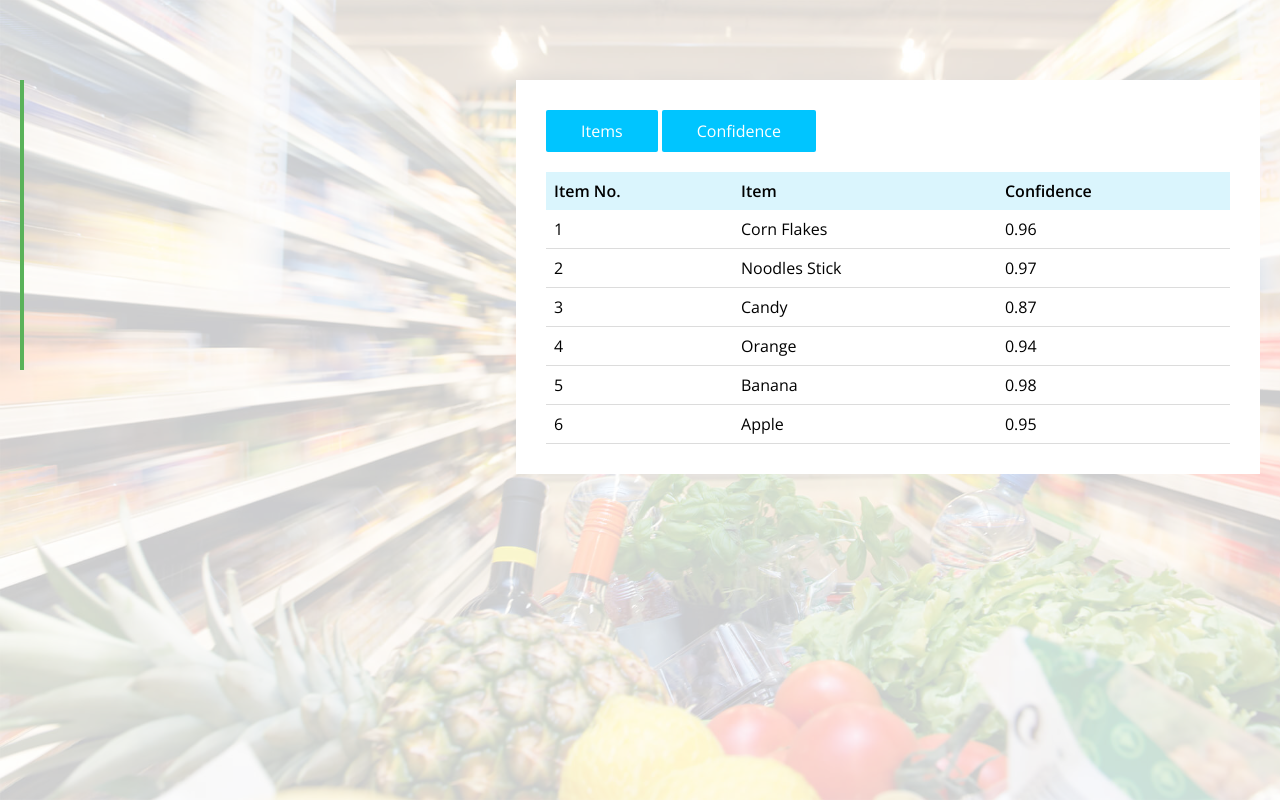
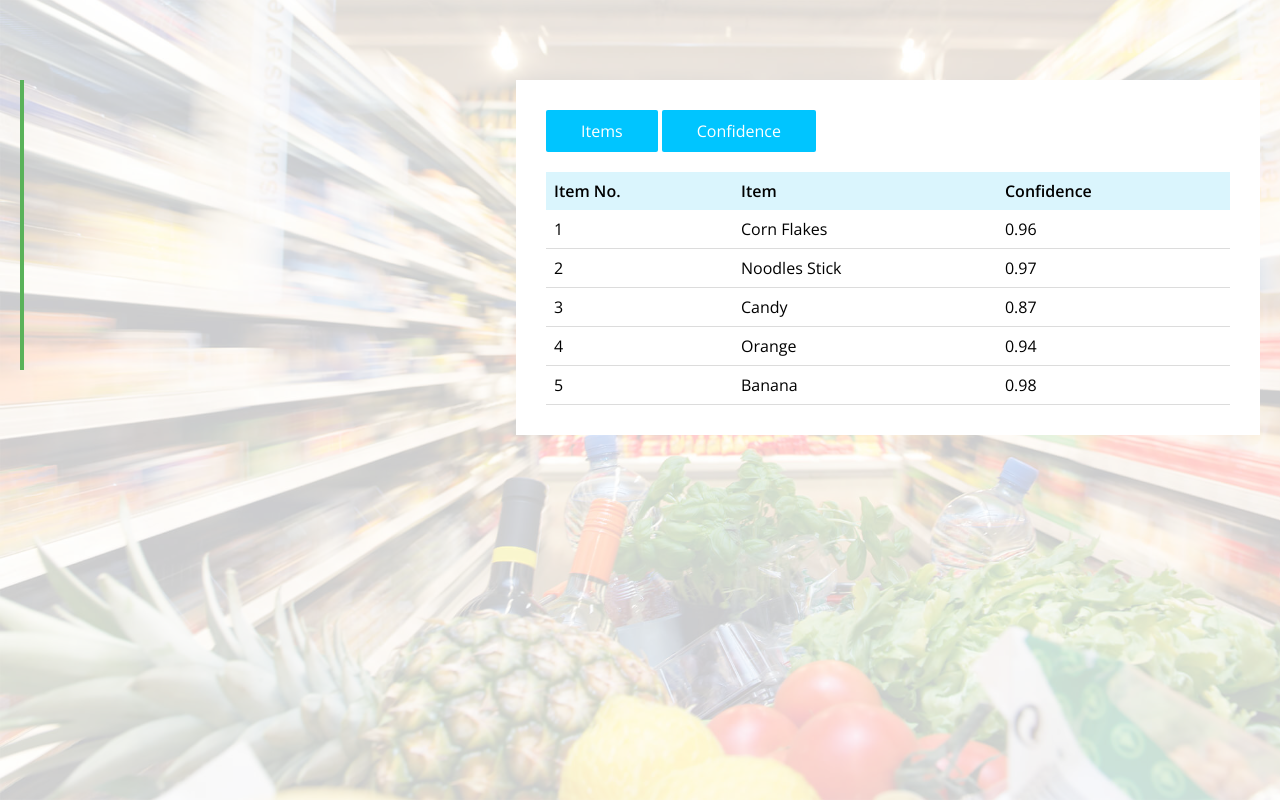
Before and after one commit to SatyamRastogiD/Grocery-Item-Segmentor, a plain HTML site: page list.html in a window 1280 px wide. Drawn offline with nearby package versions, Linux system fonts and the light colour scheme.

Commit message:
Update list.html

```diff
--- a/list.html
+++ b/list.html
@@ -59,11 +59,7 @@
                                 <td>Banana</td>
                                 <td>0.98</td>
                             </tr>
-                            <tr>
-                                <td>6</td>
-                                <td>Apple</td>
-                                <td>0.95</td>
-                            </tr>
+
                         </tbody>
                     </table>
                 </div>
```
